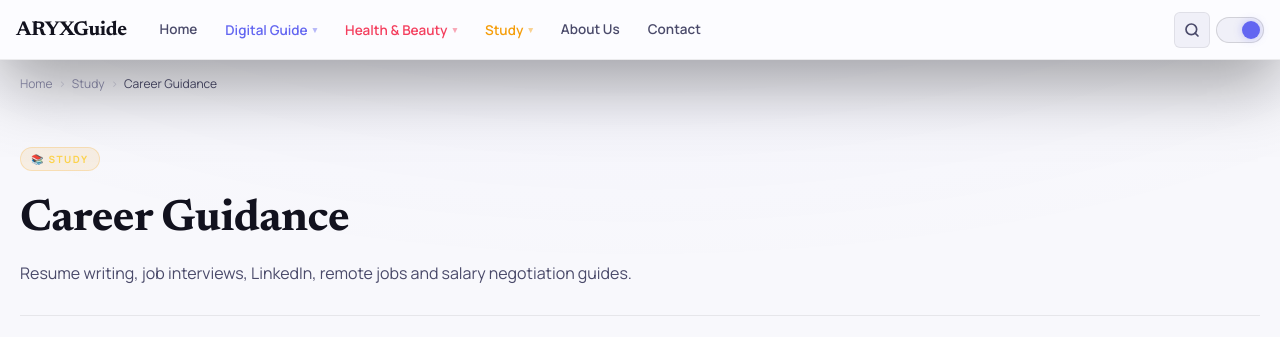
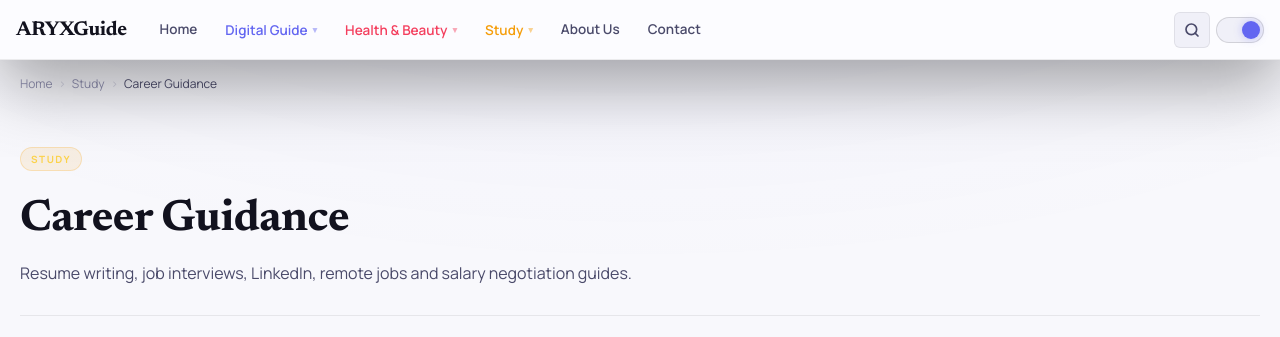
Before and after one commit to AryxK6/aryxguide, a Jekyll site: the page built from category/study/career-guidance/index.md, in a window 1280 px wide and 900 px high. Shown: the top 337 px of the window. Built offline with Jekyll 4.4.1, drawn with Linux system fonts in a browser that asks for light colours.

Commit message:
Update category_study.html

```diff
--- a/_layouts/category_study.html
+++ b/_layouts/category_study.html
@@ -32,7 +32,7 @@ layout: default
 
   <div class="cat-header">
     <div class="cat-eyebrow">
-      <span class="niche-pill pill-st">📚 Study</span>
+      <span class="niche-pill pill-st"> Study</span>
       {% if page.parent_category %}
       <span style="font-size:11px;color:var(--text-3);font-weight:600;">{{ page.parent_category }}</span>
       {% endif %}
```
